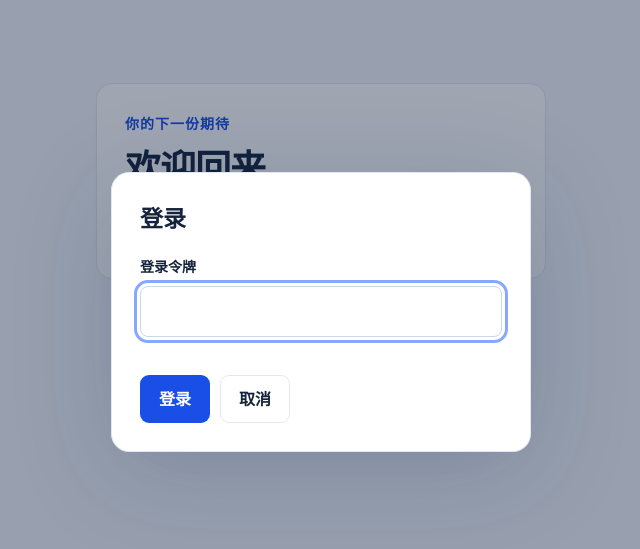
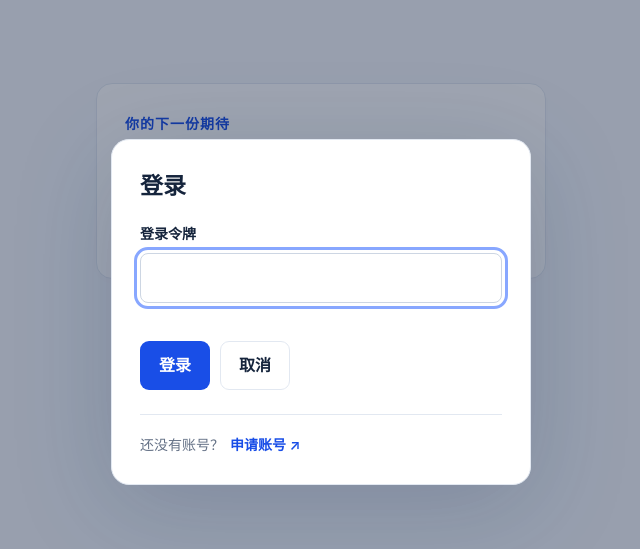
Before and after one commit to Jhuster/interest-calendar, a FastAPI app: page /login in a window 1280 px wide. Shown: the part 88-637 px from the top of the page, without its empty margins (319-959 px from the left). Run offline with FastAPI, Linux system fonts and the light colour scheme; parts of the project's set-up code (start-up, migrations or seed data) failed here and were passed over.

Commit message:
新增邮件申请邀请账号入口

```diff
--- a/src/app/main.py
+++ b/src/app/main.py
@@ -4,7 +4,7 @@ import os
 from collections import defaultdict, deque
 from contextlib import asynccontextmanager
 from pathlib import Path
-from urllib.parse import urlparse
+from urllib.parse import urlparse, urlencode, quote
 from fastapi import FastAPI, Request
 from fastapi.exceptions import RequestValidationError
 from fastapi.responses import JSONResponse, HTMLResponse, Response, RedirectResponse
@@ -20,6 +20,11 @@ from app.services.calendar import publish
 from app.services.maintenance import record_backup, rotate_service_log, startup_token_message
 
 ROOT=Path(__file__).parent
+ACCOUNT_APPLICATION_EMAIL='lujun.hust@gmail.com'
+ACCOUNT_APPLICATION_MAILTO='mailto:'+ACCOUNT_APPLICATION_EMAIL+'?'+urlencode({
+    'subject':'兴趣日历账号申请',
+    'body':'你好，我想申请一个兴趣日历账号。\n\n用户名（仅支持英文字母，区分大小写）：\n',
+},quote_via=quote)
 
 def _same(left, right):
     if not isinstance(left,str) or not isinstance(right,str) or len(left)!=len(right): return False
@@ -33,7 +38,7 @@ def calendar_feed(path):
 def anonymous_ok(path, method):
     if path in ('/login','/health') or calendar_feed(path) or path.startswith('/static/'): return True
     if path=='/api/v1/session' and method=='POST': return True
-    if method in ('GET','HEAD') and path in ('/','/interests','/subscribe','/api/v1/events','/api/v1/interests','/api/v1/status'): return True
+    if method in ('GET','HEAD') and path in ('/','/interests','/subscribe','/apply','/api/v1/events','/api/v1/interests','/api/v1/status'): return True
     if method in ('GET','HEAD') and path.startswith('/api/v1/events/'): return True
     return False
 
@@ -390,6 +395,7 @@ def create_app(config=None):
     @app.get('/',response_class=HTMLResponse)
     @app.get('/interests',response_class=HTMLResponse)
     @app.get('/subscribe',response_class=HTMLResponse)
+    @app.get('/apply',response_class=HTMLResponse)
     @app.get('/model',response_class=HTMLResponse)
     @app.get('/admin',response_class=HTMLResponse)
     @app.get('/candidates',response_class=HTMLResponse)
@@ -397,7 +403,7 @@ def create_app(config=None):
     def page(request:Request):
         if request.url.path in ('/admin','/model') and request.state.role not in ('admin','invitee'):
             raise Problem('FORBIDDEN','没有权限查看此页面',403)
-        if request.url.path not in ('/','/login','/interests','/subscribe') and request.state.role not in ('admin','invitee'):
+        if request.url.path not in ('/','/login','/interests','/subscribe','/apply') and request.state.role not in ('admin','invitee'):
             raise Problem('FORBIDDEN','此操作需要登录',403)
         role=request.state.role if request.state.role in ('admin','invitee') else ''
         label='';kind=''
@@ -409,5 +415,5 @@ def create_app(config=None):
             with app.state.store.tx() as db:
                 row=db.execute('SELECT label,kind FROM accounts WHERE id=?',(request.state.session['account_id'],)).fetchone()
                 label=row['label'];kind=row['kind']
-        return templates.TemplateResponse(request=request,name='index.html',context={'page':request.url.path,'csrf':getattr(request.state,'session',{}).get('csrf',''),'role':role,'account_label':label,'account_kind':kind})
+        return templates.TemplateResponse(request=request,name='index.html',context={'page':request.url.path,'csrf':getattr(request.state,'session',{}).get('csrf',''),'role':role,'account_label':label,'account_kind':kind,'account_application_email':ACCOUNT_APPLICATION_EMAIL,'account_application_mailto':ACCOUNT_APPLICATION_MAILTO})
     return app
--- a/src/app/static/app.js
+++ b/src/app/static/app.js
@@ -85,7 +85,7 @@ document.querySelectorAll('[data-candidate]').forEach(card=>card.querySelectorAl
 async function resetScope(scope){const label=scope==='all'?'恢复初始状态':'清空日历数据';if(!confirm(`确认${label}？\n\n${scope==='all'?'当前这一份的兴趣配置和全部日历数据都会删除。':'当前这一份的事件、候选和发布记录都会删除，但兴趣配置会保留。'}\n\n只作用于当前登录的这一份，其他账户不受影响。此操作不可撤销。`))return;await api('/admin/reset','POST',{scope,confirmation:'RESET',state_epoch:status.state_epoch,config_version:status.config_version});notify(`${label}已完成。`);location.reload()}
 function subscriptionNote(){if(status.development&&!status.subscription_url)return '当前是本机开发预览，127.0.0.1 只能由这台电脑访问，不能复制到手机。请用固定局域网 IP 配置 BASE_URL 后再订阅。';if(status.role==='invitee')return '此地址带有订阅密钥。知道完整地址的人可以读取其中的日程、地点和来源链接，请勿公开。';return ''}
 function fillSubscribe(inputId,noteId){const input=$(inputId);if(!input)return;input.value=status.subscription_url||'';input.placeholder=status.development&&!status.subscription_url?'尚未配置局域网地址':'日历订阅地址';const note=$(noteId);if(note)note.textContent=subscriptionNote()}
-async function start(){bind('#close-detail',()=>$('#detail').close());bind('#logout',async()=>{await api('/session','DELETE');location.href='/'});const loginForm=$('#login-form');if(loginForm){bind('#open-login',()=>{$('#login-error').hidden=true;$('#login-dialog').showModal();$('#token').focus()});bind('#close-login',()=>$('#login-dialog').close());loginForm.onsubmit=e=>{e.preventDefault();action(async()=>{const box=$('#login-error');box.hidden=true;try{await api('/session','POST',{token:$('#token').value})}catch(err){box.hidden=false;box.textContent=err.message;return}if(page==='/login')location.href='/';else location.reload()})};if(page==='/login')$('#login-dialog').showModal()}if(page==='/login')return
+async function start(){bind('#close-detail',()=>$('#detail').close());bind('#logout',async()=>{await api('/session','DELETE');location.href='/'});const loginForm=$('#login-form');if(loginForm){bind('#open-login',()=>{$('#login-error').hidden=true;$('#login-dialog').showModal();$('#token').focus()});bind('#close-login',()=>$('#login-dialog').close());loginForm.onsubmit=e=>{e.preventDefault();action(async()=>{const box=$('#login-error');box.hidden=true;try{await api('/session','POST',{token:$('#token').value})}catch(err){box.hidden=false;box.textContent=err.message;return}if(page==='/login')location.href='/';else location.reload()})};if(page==='/login')$('#login-dialog').showModal()}if(page==='/login'||page==='/apply')return
 status=await api('/status');
 if(page==='/'){interests=(await api('/interests')).items;$('#today-label').textContent=new Intl.DateTimeFormat('zh-CN',{timeZone:'Asia/Shanghai',month:'long',day:'numeric',weekday:'long'}).format(new Date());$('#publication-label').textContent=status.publish_error|| (status.data_revision>status.published_revision?'变更已保存，日历待发布':status.published_revision===0?'等待第一份日程':'订阅已处理至版本 '+status.published_revision);interests.forEach(i=>$('#interest-filter').add(new Option(i.keyword,i.id)));$('#interest-filter').onchange=()=>action(schedule);bind('#list-view',async()=>{view='list';await schedule()});bind('#month-view',async()=>{view='month';await schedule()});for(const [id,step] of [['previous-month',-1],['next-month',1]])bind('#'+id,async()=>{month=new Date(Date.UTC(Number(month.slice(0,4)),Number(month.slice(5))-1+step,1)).toISOString().slice(0,7);await schedule()});await schedule()}
 if(page==='/interests'){await loadInterests();const form=$('#interest-form');if(form)form.onsubmit=e=>{e.preventDefault();action(async()=>{await api('/interests','POST',{state_epoch:status.state_epoch,config_version:status.config_version,keyword:$('#keyword').value,conditions:$('#conditions').value});e.target.reset();await loadInterests();notify('兴趣已添加，Agent 下次采集将使用最新配置。')})}}
--- a/src/app/static/style.css
+++ b/src/app/static/style.css
@@ -25,3 +25,19 @@
 .detail-sources article a { display:inline-block; overflow-wrap:anywhere; font-weight:600; }
 .detail-sources article p { margin:6px 0 0; }
 @media(max-width:680px){ #detail { padding:20px; } #detail-title { font-size:23px; } .detail-facts { padding:4px 14px; } .detail-facts > div { grid-template-columns:1fr; gap:6px; } }
+
+/* Invitation application */
+.login-apply-note{border-top:1px solid var(--line);margin:24px 0 0;padding-top:18px;color:var(--muted);font-size:14px}
+.login-apply-note a{margin-left:6px;font-weight:600}
+.apply-layout{display:grid;grid-template-columns:minmax(0,1.2fr) minmax(0,1fr);gap:24px;align-items:start}
+.apply-intro,.apply-contact{padding:32px}
+.apply-steps{list-style:none;margin:30px 0 0;padding:0}
+.apply-steps li{display:flex;align-items:flex-start;gap:18px;padding:20px 0;border-top:1px solid var(--line)}
+.apply-step-number{background:#eef2ff;color:var(--blue);font-weight:700;border-radius:12px;padding:8px 12px;font-size:14px}
+.apply-steps h3{font-size:17px;margin:0 0 5px}
+.apply-steps p{color:var(--muted);margin:0;font-size:15px}
+.apply-contact .eyebrow{margin-bottom:12px}
+.apply-mail{width:100%;margin:12px 0 0}
+.apply-email-help{margin:24px 0 4px}
+.apply-email{display:inline-block;font-weight:600;overflow-wrap:anywhere;margin-bottom:20px}
+@media(max-width:800px){.apply-layout{grid-template-columns:1fr;gap:0}.apply-intro,.apply-contact{padding:24px}}
--- a/src/app/templates/index.html
+++ b/src/app/templates/index.html
@@ -2,14 +2,36 @@
 <html lang="zh-CN"><head><meta charset="utf-8"><meta name="viewport" content="width=device-width,initial-scale=1"><meta name="csrf-token" content="{{ csrf }}"><title>兴趣日历 · 把期待放进日常</title><link rel="icon" href="/static/favicon.svg" type="image/svg+xml"><link rel="stylesheet" href="/static/style.css"><link rel="stylesheet" href="/static/agent-settings.css"><script src="/static/app.js" defer></script></head>
 <body data-page="{{ page }}" data-role="{{ role }}"><header><a class="brand" href="/"><span class="brand-icon">日</span>兴趣日历</a><nav aria-label="主导航"><a href="/" {% if page == '/' %}aria-current="page"{% endif %}>日程</a><a href="/interests" {% if page == '/interests' %}aria-current="page"{% endif %}>兴趣</a><a href="/subscribe" {% if page == '/subscribe' %}aria-current="page"{% endif %}>订阅</a>{% if role %}<a href="/model" {% if page == '/model' %}aria-current="page"{% endif %}>大模型</a><a href="/admin" {% if page == '/admin' %}aria-current="page"{% endif %}>管理后台</a>{% endif %}</nav><span class="header-note">为值得期待的事留个位置</span>{% if role %}<button id="logout" class="secondary header-logout" type="button">退出登录</button>{% else %}<button id="open-login" class="secondary header-logout" type="button">登录</button>{% endif %}</header>
 <main id="main"><div id="message" role="status" aria-live="polite" hidden></div>
-{% if not role %}<dialog id="login-dialog" aria-labelledby="login-title"><form id="login-form"><h2 id="login-title">登录</h2><label for="token">登录令牌</label><input id="token" name="token" type="password" autocomplete="current-password" required><p id="login-error" class="small" hidden></p><div class="actions"><button type="submit">登录</button><button id="close-login" class="secondary" type="button">取消</button></div></form></dialog>{% endif %}
+{% if not role %}<dialog id="login-dialog" aria-labelledby="login-title"><form id="login-form"><h2 id="login-title">登录</h2><label for="token">登录令牌</label><input id="token" name="token" type="password" autocomplete="current-password" required><p id="login-error" class="small" hidden></p><div class="actions"><button type="submit">登录</button><button id="close-login" class="secondary" type="button">取消</button></div><p class="login-apply-note">还没有账号？<a href="/apply">申请账号 ↗</a></p></form></dialog>{% endif %}
 {% if page == '/login' %}
 <section class="login panel"><div class="eyebrow">你的下一份期待</div><h1>欢迎回来</h1><p class="muted">使用页头右上角的登录，填写登录令牌。</p></section>
 {% else %}
 {% if page == '/' %}
-<div class="page-heading"><div><div class="eyebrow" id="today-label">生活里的期待</div><h1>接下来，值得期待</h1><p class="muted">把你关注的事，安排进日常。</p></div></div>
+<div class="page-heading"><div><div class="eyebrow" id="today-label">生活里的期待</div><h1>接下来，值得期待</h1><p class="muted">把你关注的事，安排进日常。</p></div>{% if not role %}<a class="button secondary" href="/apply">申请账号 ↗</a>{% endif %}</div>
 <div class="summary-strip"><span id="count-label">正在读取日程…</span><span id="publication-label"></span>{% if role %}<a id="candidate-link" href="/candidates">待核验</a>{% endif %}</div>
 <section class="panel schedule"><div class="toolbar"><div class="segmented" aria-label="日程视图"><button id="list-view" class="active" aria-pressed="true">近期列表</button><button id="month-view" aria-pressed="false">月历</button></div><label class="filter">关注范围<select id="interest-filter"><option value="">全部兴趣</option></select></label><div id="month-controls" hidden><button id="previous-month" aria-label="上个月">‹</button><strong id="month-label"></strong><button id="next-month" aria-label="下个月">›</button></div></div><div id="schedule-content" aria-live="polite"></div></section>
+{% elif page == '/apply' %}
+<div class="page-heading"><div><div class="eyebrow">为喜欢的事留个位置</div><h1>申请你的兴趣日历</h1><p class="muted">目前采用邀请制。发一封邮件，申请你的专属账号。</p></div></div>
+<div class="apply-layout">
+  <section class="panel apply-intro" aria-labelledby="apply-how-title">
+    <h2 id="apply-how-title">从一份兴趣开始</h2>
+    <p class="muted">足球比赛、演唱会、本地活动、产品发布会……把值得期待的事，放进自己的日历。</p>
+    <ol class="apply-steps">
+      <li><span class="apply-step-number" aria-hidden="true">01</span><div><h3>发邮件申请</h3><p>填写希望使用的用户名，仅支持英文字母，区分大小写。</p></div></li>
+      <li><span class="apply-step-number" aria-hidden="true">02</span><div><h3>等待邀请回复</h3><p>审核后，我会创建账号并通过邮件回复你的专属登录令牌。</p></div></li>
+      <li><span class="apply-step-number" aria-hidden="true">03</span><div><h3>开启自己的日历</h3><p>收到令牌后，点击右上角「登录」，添加兴趣并连接你的 Agent。</p></div></li>
+    </ol>
+  </section>
+  <section class="panel apply-contact" aria-labelledby="apply-contact-title">
+    <div class="eyebrow">申请邀请</div><h2 id="apply-contact-title">下一份期待，从这里开始</h2>
+    <p class="muted">点击下方按钮打开邮件应用，申请主题和内容已为你填好。</p>
+    <a class="button apply-mail" href="{{ account_application_mailto }}">发送申请邮件 ↗</a>
+    <p class="small muted apply-email-help">也可以直接发送邮件至</p>
+    <a class="apply-email" href="{{ account_application_mailto }}">{{ account_application_email }}</a>
+    <p class="small muted">账号由人工审核创建，请等待邮件回复，并妥善保存收到的登录令牌。</p>
+    <a class="small" href="/">先看看日程 →</a>
+  </section>
+</div>
 {% elif page == '/interests' %}
 <div class="page-heading"><div><div class="eyebrow">从喜欢的事开始</div><h1>兴趣</h1><p class="muted">在这里配置兴趣。下一次采集会使用最新设置。未登录时只能查看。</p></div></div>
 <div class="interest-layout{% if not role %} single{% endif %}">{% if role %}<section class="panel"><h2>添加一份期待</h2><form id="interest-form"><label for="keyword">关注什么 <span class="muted">必填</span></label><input id="keyword" maxlength="200" placeholder="例如：网球赛事、艺术展览" required><label for="conditions">补充条件</label><textarea id="conditions" maxlength="2000" rows="4" placeholder="例如：只关注上海，优先周末"></textarea><button type="submit">＋ 添加兴趣</button></form></section>{% endif %}<section id="interest-content" aria-live="polite"></section></div>
```
Also changed, not shown: docs/账户规格.md (+4 -0 lines), src/tests/test_application.py (+25 -0 lines), README.md.
